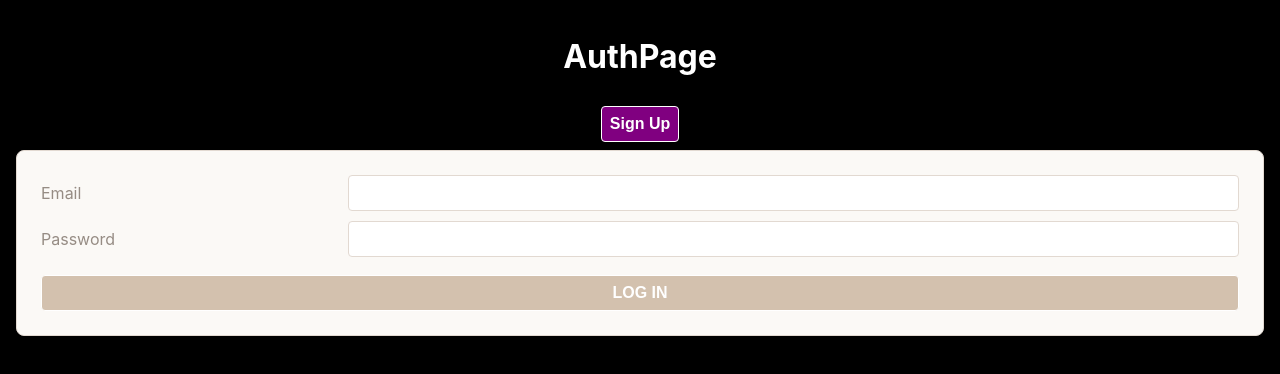
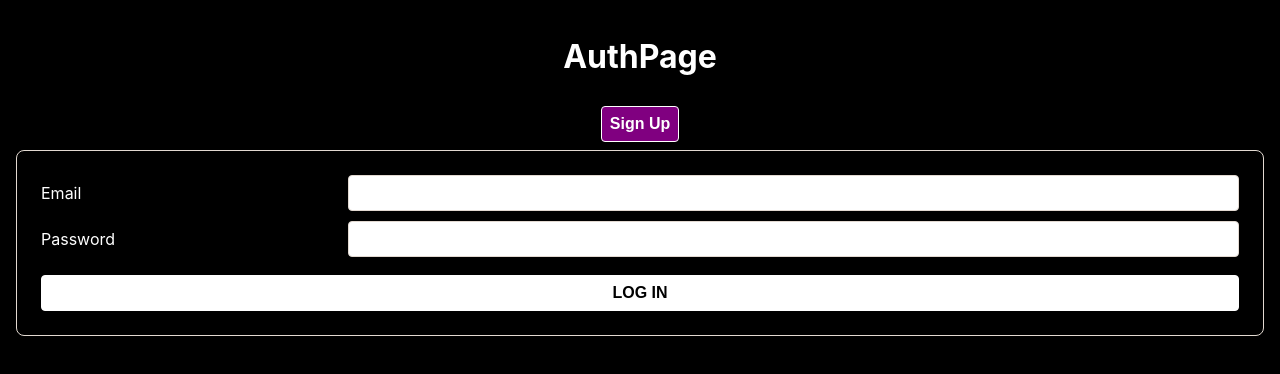
Before and after one commit to Harrison-Berek/juice-inventory, a React (Create React App) app: page /venders in a window 1280 px wide. Shown: the top 374 px of the page. Built offline with nearby package versions, Linux system fonts and the light colour scheme; no server answers.

Commit message:
style NavBar links

```diff
--- /dev/null
+++ b/src/components/NavBar/NavBar.css
@@ -0,0 +1,9 @@
+.NavBarLink {
+    text-decoration: none;
+    color: white;
+}
+
+.NavBarLink:hover {
+    cursor: pointer;
+    color: purple;
+}
--- a/src/components/NavBar/NavBar.jsx
+++ b/src/components/NavBar/NavBar.jsx
@@ -1,26 +1,31 @@
+import { useState } from 'react';
 import { Link } from 'react-router-dom';
 import * as userService from '../../utilities/users-service';
+import './NavBar.css';
 
 export default function NavBar({ user, setUser }) {
+  const [activeLink, setActiveLink] = useState('')
+
+
   function handleLogOut() {
     userService.logOut();
     setUser(null);
   }
 
   return (
-    <nav>
+    <nav >
       <div>
         <img src="https://i.imgur.com/coiP9i5.png" alt="logo" style={{width: '10rem'}} />
       </div>
       <span>Welcome, {user.name}</span>
       &nbsp; | &nbsp;
-      <Link to="/items">Items</Link>
+      <Link to="/items" className='NavBarLink' onClick={() => setActiveLink('items')} style={{color: activeLink === 'items' && 'purple'}} >Items</Link>
       &nbsp; | &nbsp;
-      <Link to="/categories">Categories</Link>
+      <Link to="/categories" className='NavBarLink' onClick={() => setActiveLink('cat')} style={{color: activeLink === 'cat' && 'purple'}}>Categories</Link>
       &nbsp; | &nbsp;
-      <Link to="/venders">Venders</Link>
+      <Link to="/venders" className='NavBarLink' onClick={() => setActiveLink('vend')} style={{color: activeLink === 'vend' && 'purple'}}>Venders</Link>
       &nbsp; | &nbsp;
-      <Link to="" onClick={handleLogOut}>Log Out</Link>
+      <Link to="" onClick={handleLogOut} className='NavBarLink'>Log Out</Link>
     </nav>
   );
 }
--- a/src/index.css
+++ b/src/index.css
@@ -95,7 +95,7 @@ code {
 
 .form-container {
   padding: 3vmin;
-  background-color: var(--tan-1);
+  background-color: black;
   border: .1vmin solid var(--tan-3);
   border-radius: 1vmin;
 }
@@ -109,7 +109,7 @@ form {
   display: grid;
   grid-template-columns: 1fr 3fr;
   gap: 1.25vmin;
-  color: var(--text-light);
+  color: white;
 }
 
 label {
@@ -159,7 +159,8 @@ button.btn-xs {
 
 button:disabled, form:invalid button[type="submit"] {
   cursor: not-allowed;
-  background-color: var(--tan-4);
+  background-color: white;
+  color: black;
 }
 
 button[type="submit"] {
--- a/src/pages/Venders/Venders.jsx
+++ b/src/pages/Venders/Venders.jsx
@@ -1,3 +1,3 @@
 export default function Venders() {
-    return <div>Venders</div>
+    return <h1>Venders</h1>
 }
```
